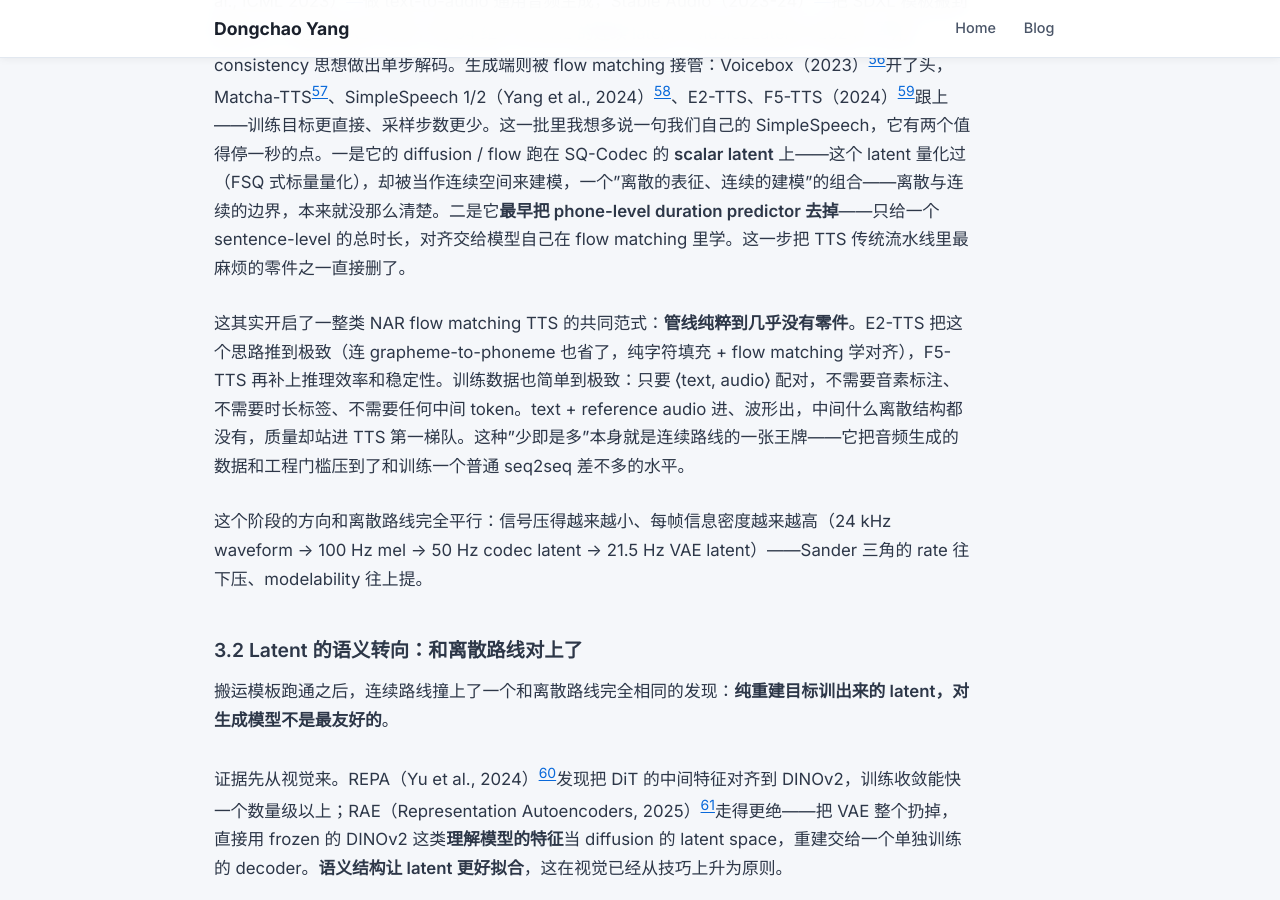
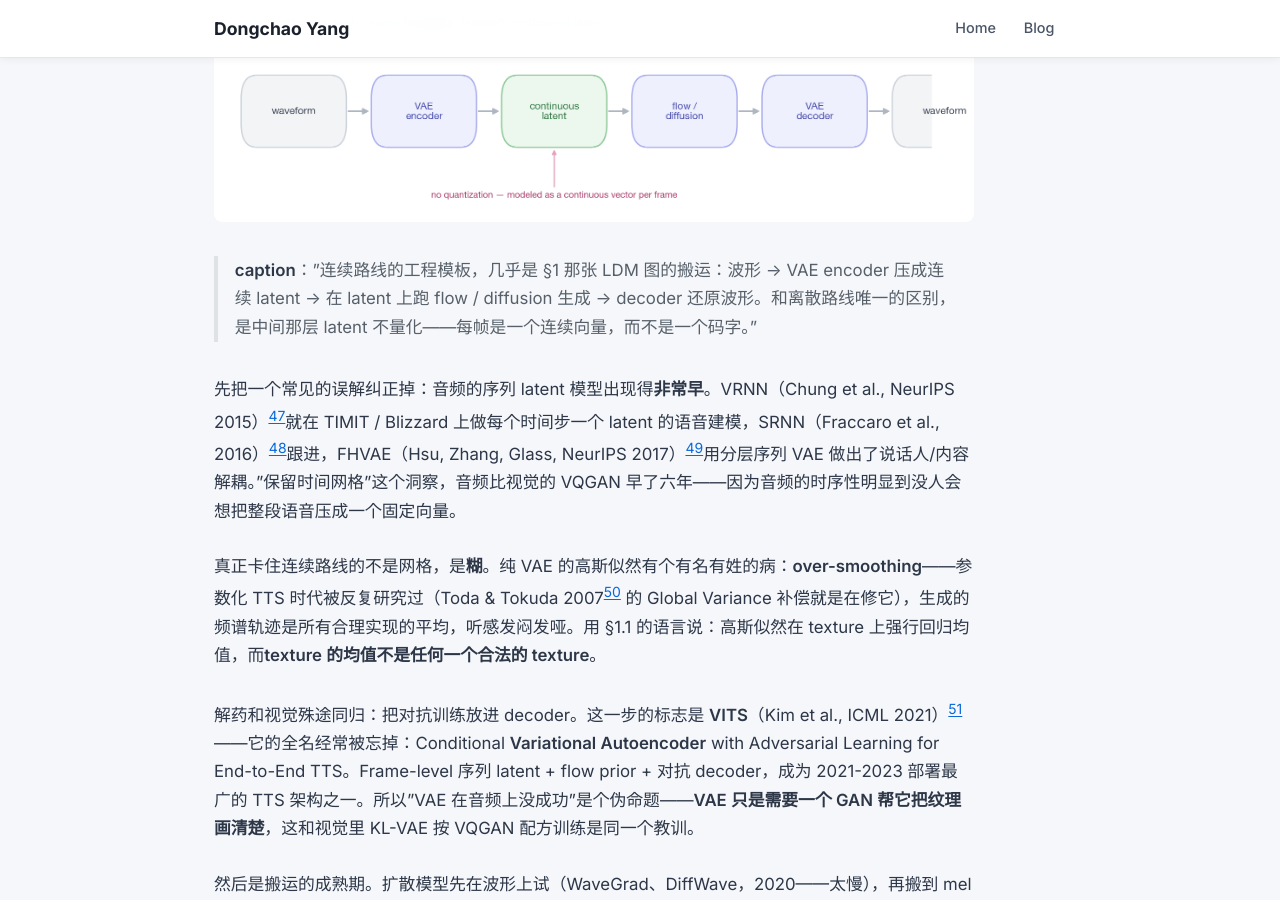
Before and after one commit to yangdongchao/yangdongchao.github.io, a Jekyll site: the page built from _posts/2026-06-09-audio-latent-space.md, in a window 1280 px wide and 900 px high, scrolled down 25919 px. Built offline with Jekyll 4.4.1, drawn with Linux system fonts in a browser that asks for light colours; formulas are drawn with MathJax 3; some of the changed text lies outside the part shown.

Commit message:
Blog: unified editorial figure style + 4 new figures
- Redrew all 8 figures in one clean, soft-palette editorial style (Helvetica
  Neue, rounded boxes, thin colored arrows, generous whitespace).
- Added 4 figures at text-heavy spots: RVQ (§2.2), continuous pipeline (§3.1),
  continuous triangle (§3.5), two-routes convergence (§4.1).
- Both zh and en.

Co-Authored-By: Claude Opus 4.8 (1M context) <noreply@anthropic.com>

```diff
--- a/_posts/2026-06-09-audio-latent-space.md
+++ b/_posts/2026-06-09-audio-latent-space.md
@@ -244,6 +244,10 @@ RVQ 真正有意思的地方不是容量本身，而是层级带来的**意外
 
 第一，也是最实在的一条：**RVQ 能同时拿到高保真和低帧率**。这两件事对单层 VQ 是矛盾的——前面那条讲过，单码本要保质量就得把帧率顶上去（WavTokenizer 75 Hz、BigCodec 80 Hz）。RVQ 用层级残差把容量摞起来，于是可以在很低的帧率（Mimi 12.5 Hz）下还原出高保真音频。而帧率直接决定下游 LM 的序列长度，**低帧率 = 短序列 = 好建模**，这是 codec 给下游最值钱的一份礼物。单层很难两头都要。
 
+![RVQ：用层级深度堆容量](/img/blog/audio-latent-space/fig9_rvq.png)
+
+> **caption**："RVQ 的算盘——不靠堆帧率，而靠堆层级深度来攒容量。第一层量化最粗、承载语义和最大能量，后面每层量化前一层的残差、补越来越细的细节；每层吐一个 token，合起来是一条 multi-codebook 流。于是同一帧能塞下高保真所需的信息，帧率却压得很低——这正是它最值钱的地方。"
+
 第二，**生态惯性**。EnCodec/DAC 是免费、好用的预训练 codec，围绕多层 RVQ 又攒出了一整套下游配方（delay pattern、local transformer、训练 trick），新工作顺手拿来就用。顺带澄清一个常见误解：**换到单层 SVQ，下游不是"要重新设计"，恰恰相反——是直接简化掉**（每帧一个 token、标准因果 LM 直接喂，delay pattern 全省）。所以 SVQ 的代价不在下游，而在 codec 端那个"保真 × 低帧率"的两难——这正好回到第一条。
 
 第三，更本质的原因：**RVQ 的层级是结构性免费给的，其它方案没有**。FSQ/LFQ 的维度在语义上是等价的，SVQ 又是单一码本根本没有层级——想做 semantic / acoustic 解耦，只能靠额外训练目标硬掰。一旦失去这个免费层级，AudioLM 系"第一层管语义、后面层管声学"的整套设计哲学就得重做。视觉领域承受得起这种重做（那边 semantic / acoustic 解耦不是核心需求），音频承受不起——这一点是 §4.2 那个判断的核心论据。
@@ -376,6 +380,10 @@ RVQ 真正有意思的地方不是容量本身，而是层级带来的**意外
 
 ### 3.1 第一阶段：搬运视觉模板 {#sec-3-1}
 
+![连续路线的工程模板](/img/blog/audio-latent-space/fig10_continuous_pipeline.png)
+
+> **caption**："连续路线的工程模板，几乎是 §1 那张 LDM 图的搬运：波形 → VAE encoder 压成连续 latent → 在 latent 上跑 flow / diffusion 生成 → decoder 还原波形。和离散路线唯一的区别，是中间那层 latent 不量化——每帧是一个连续向量，而不是一个码字。"
+
 先把一个常见的误解纠正掉：音频的序列 latent 模型出现得**非常早**。VRNN（Chung et al., NeurIPS 2015）[^vrnn]就在 TIMIT / Blizzard 上做每个时间步一个 latent 的语音建模，SRNN（Fraccaro et al., 2016）[^srnn]跟进，FHVAE（Hsu, Zhang, Glass, NeurIPS 2017）[^fhvae]用分层序列 VAE 做出了说话人/内容解耦。"保留时间网格"这个洞察，音频比视觉的 VQGAN 早了六年——因为音频的时序性明显到没人会想把整段语音压成一个固定向量。
 
 真正卡住连续路线的不是网格，是**糊**。纯 VAE 的高斯似然有个有名有姓的病：**over-smoothing**——参数化 TTS 时代被反复研究过（Toda & Tokuda 2007[^toda] 的 Global Variance 补偿就是在修它），生成的频谱轨迹是所有合理实现的平均，听感发闷发哑。用 §1.1 的语言说：高斯似然在 texture 上强行回归均值，而**texture 的均值不是任何一个合法的 texture**。
@@ -443,6 +451,10 @@ RVQ 真正有意思的地方不是容量本身，而是层级带来的**意外
 
 §3.2 提到的 WavCube / LoSATok 正是冲着这根边来的——把 1024 / 1280 维语义特征压进 128 维，既保住语义又压低建模代价，看起来两头都要到了。但要看清它们验证到哪一步：好成绩都来自 **DiT 这种 NAR 生成**，而这里说的**流式连续 AR**——把低维语义 latent 接进一个每帧都要跑、还得 causal 的 flow head——**目前仍然没被验证过**。也就是说，维度难题在 offline / NAR 这一侧正在被解，在流式这一侧还是空白。
 
+![连续路线的三角](/img/blog/audio-latent-space/fig11_continuous_triangle.png)
+
+> **caption**："连续路线的三角——语义丰富度、流式建模代价、重建质量，三个角彼此拉扯。DashengTokenizer 占了语义 + 重建（代价是高维）、VibeVoice 占了流式 + 重建（丢了语义）；到目前为止，没有哪个连续表征能一次拿全三个角。"
+
 所以连续路线的核心设计问题可以总结成一个三角：**语义丰富度**（偏好高维、语义锚定）× **流式建模代价**（偏好低维、分布简单）× **重建质量**（偏好信息保真）。到不久前为止，还没有哪个连续表征同时拿到三个角——DashengTokenizer 拿了语义和重建（代价是高维）、VibeVoice 拿了流式和重建（代价是丢语义）；刚说的 WavCube / LoSATok 用低维压缩把三个角的**性质**凑齐了，却只在 NAR 验证过，流式 AR 那一角还悬着。
 
 §3.2 提到的 MingTok-Audio 在这里值得看仔细——因为它恰恰说明这个三角有多难绕开。它是个 VAE-based 连续 tokenizer，50 Hz、causal 可流式；encoder 先出一个**低维 compact latent**（设计目标在 32/64 量级），再用 semantic module 把它抬成一个**高维的语义化 latent**，下游 LLM 吃的、decoder 重建用的都是这个高维 latent。关键在于它**并没有把语义压进低维**——语义还活在高维那一端；它的策略是**同时保留两个视图**：compact latent 顾及效率、高维 latent 顾及语义。
@@ -468,6 +480,10 @@ RVQ 真正有意思的地方不是容量本身，而是层级带来的**意外
 ### 4.1 离散与连续，正在收敛到同一组目标 {#sec-4-1}
 
 > **核心观点：**离散和连续不是在朝相反方向跑——它们都在做同一件事：在音频苛刻的序列长度和流式约束下，把表征做得更好建模。
+
+![两条路在收敛](/img/blog/audio-latent-space/fig12_convergence.png)
+
+> **caption**："两条路，同一个终点。无论从离散（codec + LM）还是连续（diffusion / flow）出发，最后都在解同一组问题：更短的序列、语义化的 latent、流式、可建模性。表面的'离散 vs 连续'之争，其实是在向中间收敛。"
 
 把前面三章铺的东西退远一步看，会发现一件容易被"离散 vs 连续"这个对立叙事盖住的事：**两条路其实在朝同一组目标收敛。** 不管你从哪一端出发，最后都在解同样的三个问题——
 
```
Also changed, not shown: _posts/2026-06-09-audio-latent-space-en.md (+16 -0 lines), img/blog/audio-latent-space/fig10_continuous_pipeline.png (added), img/blog/audio-latent-space/fig11_continuous_triangle.png (added), img/blog/audio-latent-space/fig12_convergence.png (added), img/blog/audio-latent-space/fig1_mel.png, img/blog/audio-latent-space/fig2_pipelines.png, img/blog/audio-latent-space/fig3_timeline.png, img/blog/audio-latent-space/fig4_drift.png, img/blog/audio-latent-space/fig5_audiolm.png, img/blog/audio-latent-space/fig6_four_paths.png, img/blog/audio-latent-space/fig7_texture_structure.png, img/blog/audio-latent-space/fig8_tetrahedron.png, img/blog/audio-latent-space/fig9_rvq.png (added).
